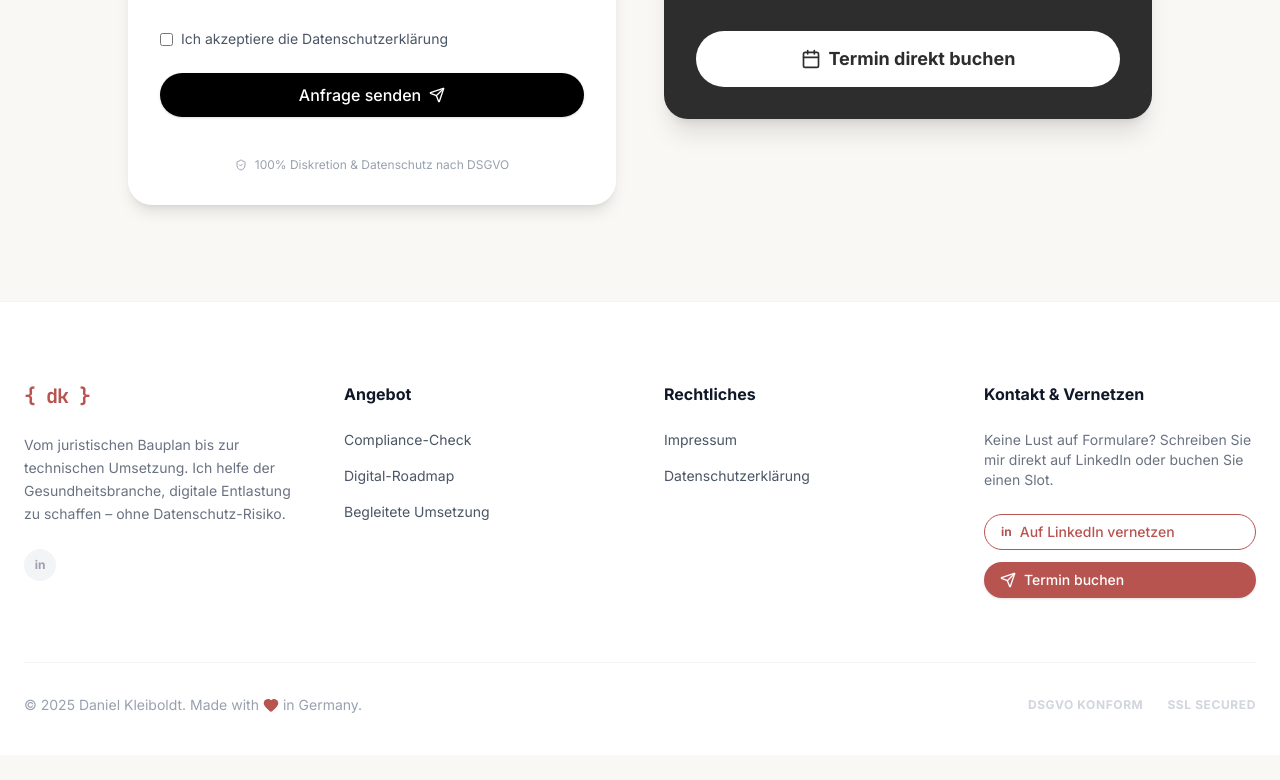
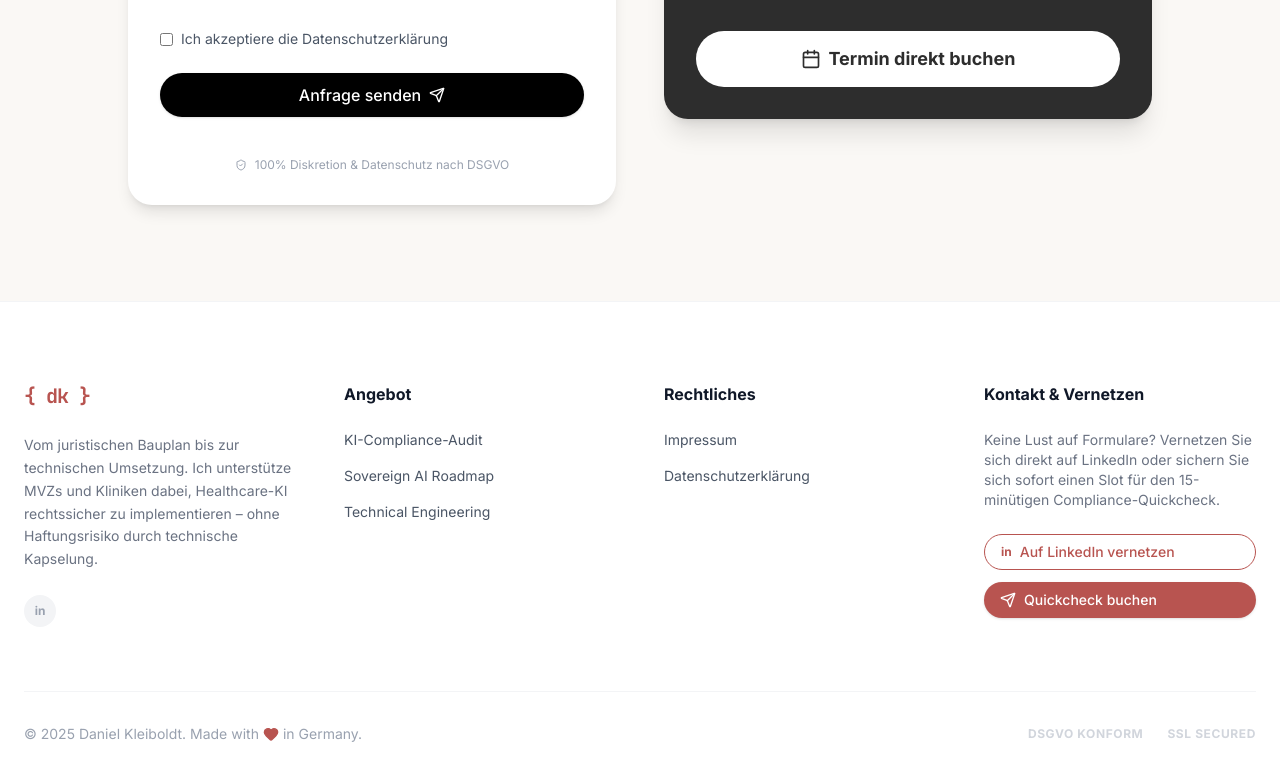
Before and after one commit to fonkape/legalmedtech, a Next.js app: page / in a window 1280 px wide. Shown: the part 6027-6807 px from the top of the page. Before the commit the page ends 6782 px from the top, so only its background shows below. Built offline with nearby package versions, Linux system fonts and the light colour scheme; a web font is replaced by a local one.

Commit message:
Update footer branding, links, and CTA for Legal Engineering positioning

```diff
--- a/src/components/Footer.tsx
+++ b/src/components/Footer.tsx
@@ -29,7 +29,7 @@ export function Footer() {
                             {"{ dk }"}
                         </div>
                         <p className="text-sm text-gray-500 leading-relaxed mb-6">
-                            Vom juristischen Bauplan bis zur technischen Umsetzung. Ich helfe der Gesundheitsbranche, digitale Entlastung zu schaffen – ohne Datenschutz-Risiko.
+                            Vom juristischen Bauplan bis zur technischen Umsetzung. Ich unterstütze MVZs und Kliniken dabei, Healthcare-KI rechtssicher zu implementieren – ohne Haftungsrisiko durch technische Kapselung.
                         </p>
                         <div className="flex gap-4">
                             <a href="https://www.linkedin.com/in/daniel-kleiboldt-306a75123/" target="_blank" rel="noopener noreferrer" className="w-8 h-8 bg-gray-100 rounded-full flex items-center justify-center text-gray-400 hover:bg-primary hover:text-white transition-colors cursor-pointer">
@@ -41,12 +41,12 @@ export function Footer() {
                     {/* Links Column */}
                     <div>
                         <h4 className="font-bold text-gray-900 mb-6">
-                            <Link href="#use-cases" className="hover:text-primary transition-colors">Angebot</Link>
+                            <Link href="#angebot" className="hover:text-primary transition-colors">Angebot</Link>
                         </h4>
                         <ul className="space-y-4 text-sm text-gray-600">
-                            <li><Link href="#use-cases" className="hover:text-primary transition-colors">Compliance-Check</Link></li>
-                            <li><Link href="#use-cases" className="hover:text-primary transition-colors">Digital-Roadmap</Link></li>
-                            <li><Link href="#use-cases" className="hover:text-primary transition-colors">Begleitete Umsetzung</Link></li>
+                            <li><Link href="#angebot" className="hover:text-primary transition-colors">KI-Compliance-Audit</Link></li>
+                            <li><Link href="#angebot" className="hover:text-primary transition-colors">Sovereign AI Roadmap</Link></li>
+                            <li><Link href="#angebot" className="hover:text-primary transition-colors">Technical Engineering</Link></li>
                         </ul>
                     </div>
 
@@ -71,7 +71,7 @@ export function Footer() {
                     <div>
                         <h4 className="font-bold text-gray-900 mb-6">Kontakt & Vernetzen</h4>
                         <p className="text-sm text-gray-500 mb-6">
-                            Keine Lust auf Formulare? Schreiben Sie mir direkt auf LinkedIn oder buchen Sie einen Slot.
+                            Keine Lust auf Formulare? Vernetzen Sie sich direkt auf LinkedIn oder sichern Sie sich sofort einen Slot für den 15-minütigen Compliance-Quickcheck.
                         </p>
                         <div className="flex flex-col gap-3">
                             <a href="https://www.linkedin.com/in/daniel-kleiboldt-306a75123/" target="_blank" rel="noopener noreferrer">
@@ -81,7 +81,7 @@ export function Footer() {
                             </a>
                             <a href="https://calendly.com/daniel-kleiboldt/potenzialanalyse" target="_blank" rel="noopener noreferrer">
                                 <Button size="sm" className="w-full justify-start bg-primary text-white hover:bg-primary/90">
-                                    <Send className="w-4 h-4 mr-2" /> Termin buchen
+                                    <Send className="w-4 h-4 mr-2" /> Quickcheck buchen
                                 </Button>
                             </a>
                         </div>
```
